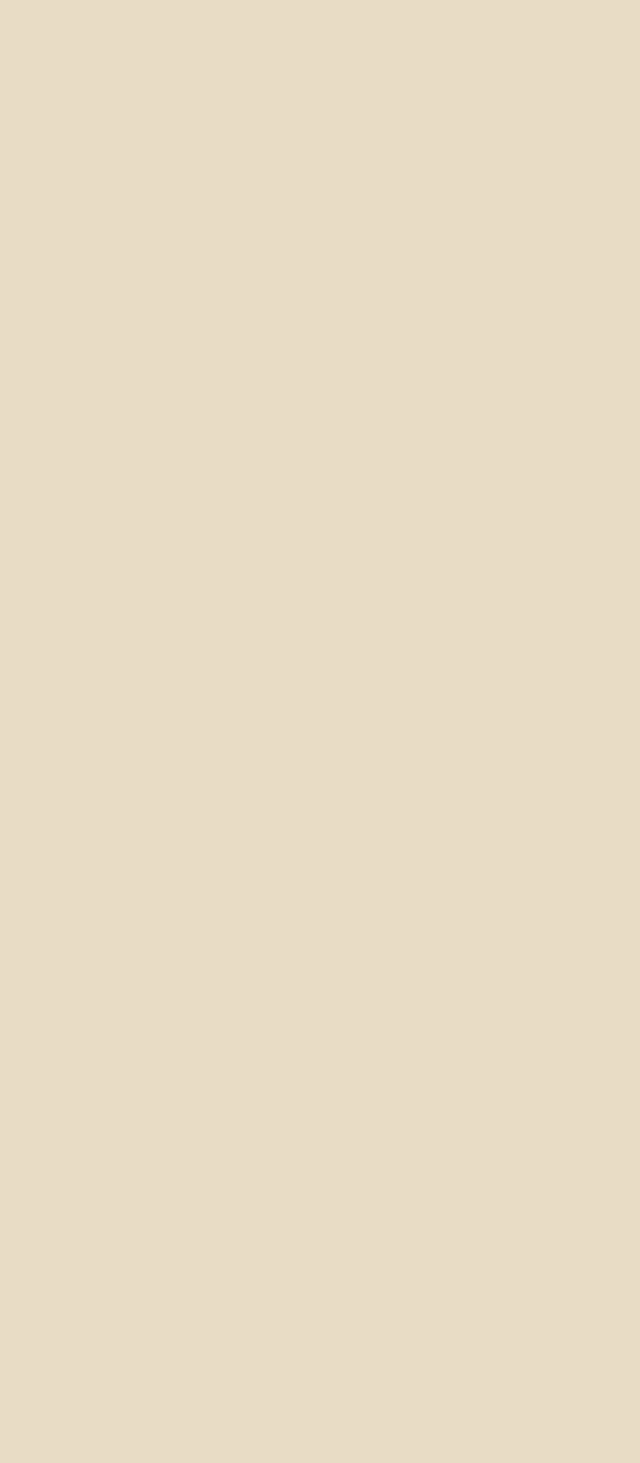
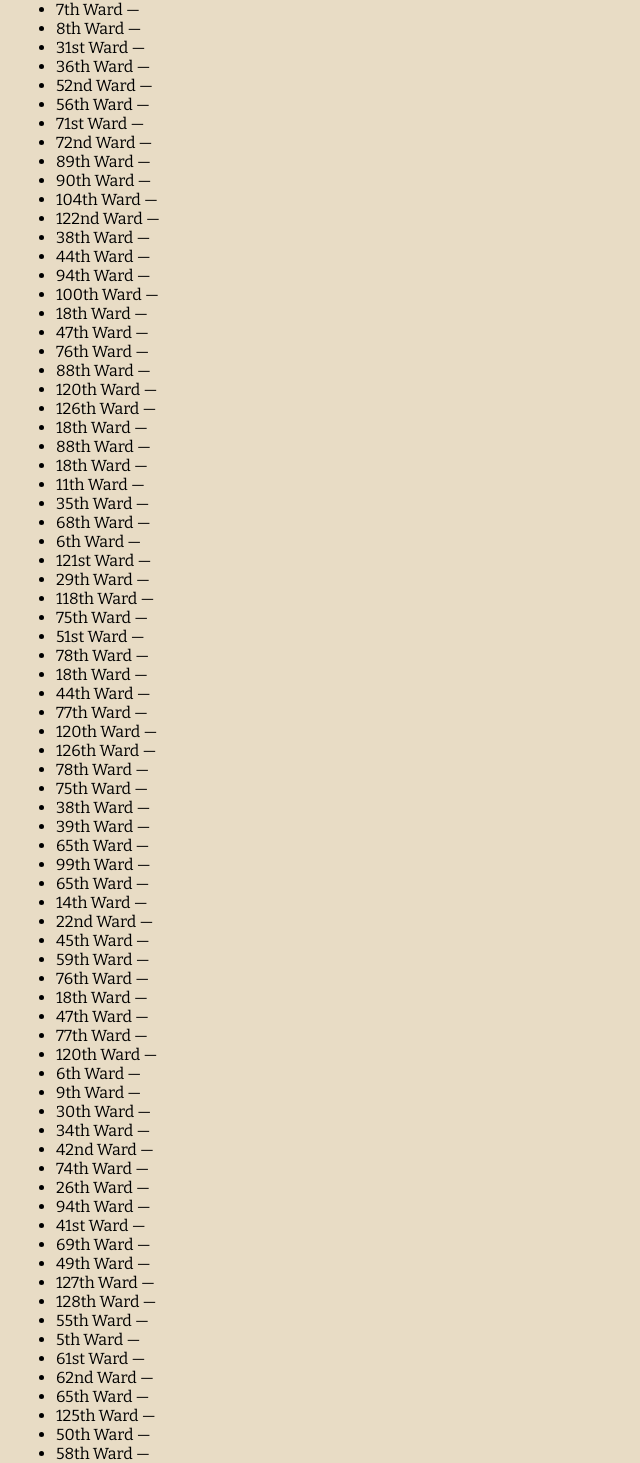
Before and after one commit to Joao-Banks/MannaMapp, a React (Create React App) app: page / in a window 1280 px wide. Shown: the part 1035-2498 px from the top of the page, without its empty margins (0-640 px from the left). Before the commit the page ends 1048 px from the top, so only its background shows below. Built offline with nearby package versions, Linux system fonts and the light colour scheme; a web font is replaced by a local one.

Commit message:
search values

```diff
--- a/src/components/Search.js
+++ b/src/components/Search.js
@@ -22,18 +22,98 @@ function App() {
     { name: "100th Ward", complex: "Kensington" },
     { name: "119th Ward", complex: "The Ridge" },
     { name: "115th Ward", complex: "Abby Lane Manor"},
-    { name: "NA", complex: "NA"},
-    { name: "NA", complex: "NA"},
-    { name: "NA", complex: "NA"},
-    { name: "NA", complex: "NA"},
-    { name: "NA", complex: "NA"},
-    { name: "NA", complex: "NA"},
-    { name: "NA", complex: "NA"},
-    { name: "NA", complex: "NA"},
-    { name: "NA", complex: "NA"},
-    { name: "NA", complex: "NA"},
-    { name: "NA", complex: "NA"},
-    { name: "NA", complex: "NA"},
+    { name: "95th Ward", complex: "Abri Apartments"},
+    { name: "113th Ward", complex: "Abri APartments"},
+    { name: "98th Ward", complex: "Alldredge House"},
+    { name: "57th Ward", complex: "Allen Sunrise Village"},
+    { name: "102nd Ward", complex: "Allen Sunrise Village"},
+    { name: "7th Ward", complex: "Alpine Chalet"},
+    { name: "36th Ward", complex: "Alpine Chalet"},
+    { name: "52nd Ward", complex: "Alpine Chalet"},
+    { name: "104th Ward", complex: "Alpine Chalet"},
+    { name: "4th Ward", complex: "American Avenue"},
+    { name: "97th Ward", complex: "American Avenue"},
+    { name: "118th Ward", complex: "Arcadia Apartments"},
+    { name: "100th Ward", complex: "At the Grove"},
+    { name: "7th Ward", complex: "Autumn Winds"},
+    { name: "8th Ward", complex: "Autumn Winds"},
+    { name: "31st Ward", complex: "Autumn Winds"},
+    { name: "36th Ward", complex: "Autumn Winds"},
+    { name: "52nd Ward", complex: "Autumn Winds"},
+    { name: "56th Ward", complex: "Autumn Winds"},
+    { name: "71st Ward", complex: "Autumn Winds"},
+    { name: "72nd Ward", complex: "Autumn Winds"},
+    { name: "89th Ward", complex: "Autumn Winds"},
+    { name: "90th Ward", complex: "Autumn Winds"},
+    { name: "104th Ward", complex: "Autumn Winds"},
+    { name: "122nd Ward", complex: "Autumn Winds"},
+    { name: "38th Ward", complex: "Avonlea-Men"},
+    { name: "44th Ward", complex: "Avonlea-Women"},
+    { name: "94th Ward", complex: "Avonlea House"},
+    { name: "100th Ward", complex: "Bayside Manor"},
+    { name: "18th Ward", complex: "Birch Plaza"},
+    { name: "47th Ward", complex: "Birch Plaza"},
+    { name: "76th Ward", complex: "Birch Plaza"},
+    { name: "88th Ward", complex: "Birch Plaza"},
+    { name: "120th Ward", complex: "Birch Plaza"},
+    { name: "126th Ward", complex: "Birch Plaza"},
+    { name: "18th Ward", complex: "Birch 1"},
+    { name: "88th Ward", complex: "Birch 1"},
+    { name: "18th Ward", complex: "Birch 2"},
+    { name: "11th Ward", complex: "Bountiful Place"},
+    { name: "35th Ward", complex: "Bountiful Place"},
+    { name: "68th Ward", complex: "Bountiful Place"},
+    { name: "6th Ward", complex: "Brighton Apartments"},
+    { name: "121st Ward", complex: "Brighton Apartments"},
+    { name: "29th Ward", complex: "Brooklyn Apartments"},
+    { name: "118th Ward", complex: "Brooklyn APartments"},
+    { name: "75th Ward", complex: "Brookside Village"},
+    { name: "51st Ward", complex: "Brookside Village"},
+    { name: "78th Ward", complex: "Brookside Village"},
+    { name: "18th Ward", complex: "Bunkhouse"},
+    { name: "44th Ward", complex: "Bunkhouse"},
+    { name: "77th Ward", complex: "Bunkhouse"},
+    { name: "120th Ward", complex: "Bunkhouse"},
+    { name: "126th Ward", complex: "Bunkhouse"},
+    { name: "78th Ward", complex: "Camden Apartments"},
+    { name: "75th Ward", complex: "Camden APartments"},
+    { name: "38th Ward", complex: "Carriage House"},
+    { name: "39th Ward", complex: "Carriage House"},
+    { name: "65th Ward", complex: "Carriage House"},
+    { name: "99th Ward", complex: "Carriage House"},
+    { name: "65th Ward", complex: "Carriage House Townhouse"},
+    { name: "14th Ward", complex: "The Cedars"},
+    { name: "22nd Ward", complex: "The Cedars"},
+    { name: "45th Ward", complex: "The Cedars"},
+    { name: "59th Ward", complex: "The Cedars"},
+    { name: "76th Ward", complex: "The Cedars"},
+    { name: "18th Ward", complex: "The Cedars"},
+    { name: "47th Ward", complex: "The Cedars"},
+    { name: "77th Ward", complex: "The Cedars"},
+    { name: "120th Ward", complex: "The Cedars"},
+    { name: "6th Ward", complex: "Centre Square"},
+    { name: "9th Ward", complex: "Centre Square"},
+    { name: "30th Ward", complex: "Centre Square"},
+    { name: "34th Ward", complex: "Centre Square"},
+    { name: "42nd Ward", complex: "Centre Square"},
+    { name: "74th Ward", complex: "Centre Square"},
+    { name: "26th Ward", complex: "Centre Square"},
+    { name: "94th Ward", complex: "Clarke Apartments"},
+    { name: "41st Ward", complex: "College Avenue Apartments"},
+    { name: "69th Ward", complex: "Colonial Heights Townhouses"},
+    { name: "49th Ward", complex: "Colonial House"},
+    { name: "127th Ward", complex: "Colonial House"},
+    { name: "128th Ward", complex: "Colonial House"},
+    { name: "55th Ward", complex: "Cottonwood"},
+    { name: "5th Ward", complex: "The Cove"},
+    { name: "61st Ward", complex: "The Cove"},
+    { name: "62nd Ward", complex: "The Cove"},
+    { name: "65th Ward", complex: "The Cove"},
+    { name: "125th Ward", complex: "The Cove"},
+    { name: "50th Ward", complex: "Creekside Cottages"},
+    { name: "58th Ward", complex: "Crestwood Apartments"},
+    { name: "58th Ward", complex: "Crestwood Cottage"},
+    { name: "58th Ward", complex: "Crestwood House"},
   ];
 
   const handleKeyDown = (e) => {
```
